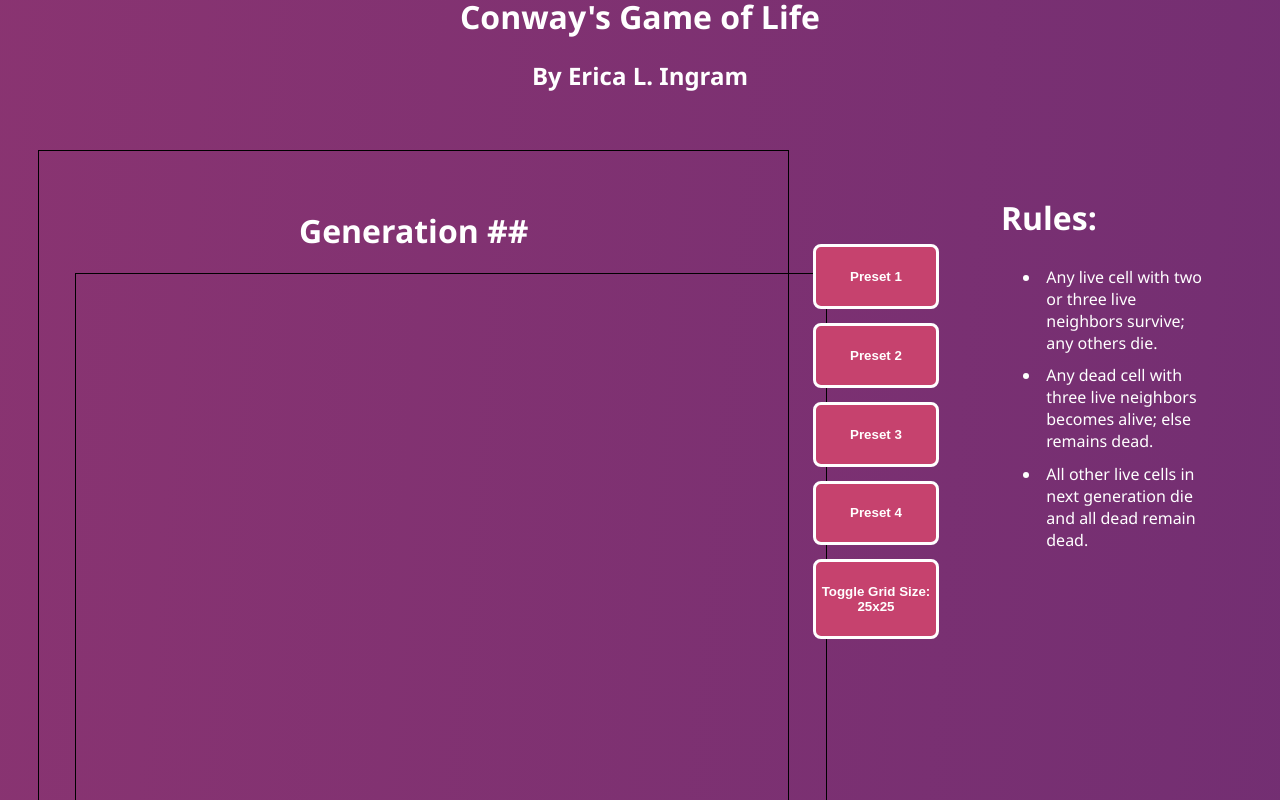
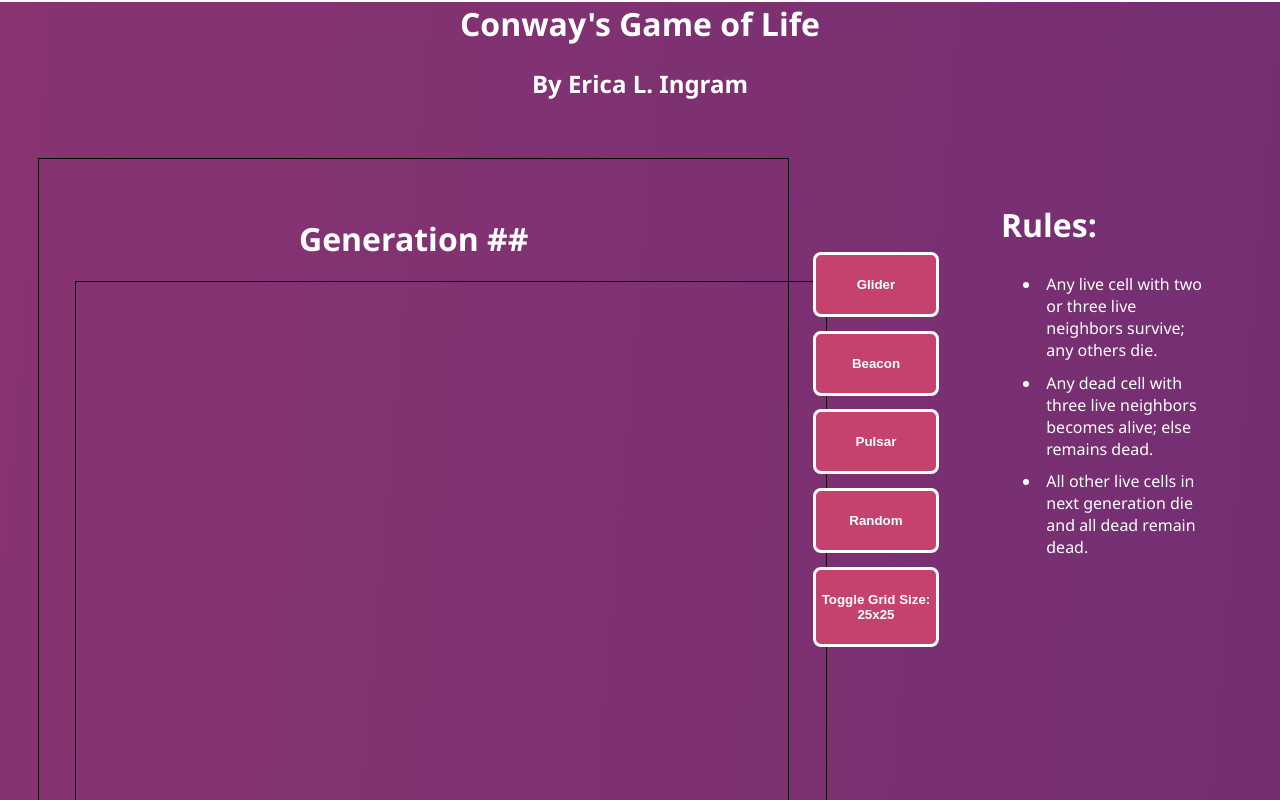
Before and after one commit to evoingram/cs-bw, a React (Create React App) app in the folder app/cs-bw/: page / in a window 1280 px wide. Shown: the top 800 px of the page. Built offline with nearby package versions, Linux system fonts and the light colour scheme.

Commit message:
updated readme & selected presets

```diff
--- a/app/cs-bw/src/App.js
+++ b/app/cs-bw/src/App.js
@@ -26,7 +26,7 @@ const Div = styled.div`
 	animation: ${smoothRide} 17s ease infinite;
 	color: white;
 	font-family: 'Segoe UI', Tahoma, Geneva, Verdana, sans-serif;
-	margin-top: -2.1%;
+	margin-top: -1.5%;
 `;
 
 const FlexContainer = styled.div`
--- a/app/cs-bw/src/components/Blog.js
+++ b/app/cs-bw/src/components/Blog.js
@@ -65,6 +65,7 @@ function Blog(props) {
 					interim period, I am using placeholders for the calculated pieces of information and will sub those
 					out as I complete the code.  I picked out colors to go with my animated gradient background and added the actual blank canvas in a separate canvas component.
 				</p>
+				<p>This was a holiday weekend, so our build week, normally five days, was cut short to four days, and beacuse I still wanted to get five days in for the build week, I went ahead, got all nice and set up for Tuesday, when i will start working on the actual Game of Life part.  I've mostly got everything else set up, so I'm in a pretty good spot for tomorrow.</p>
 				<h2>Day 2: Tuesday</h2>
 				<h2>Day 3: Wednesday</h2>
 				<h2>Day 4: Thursday</h2>
--- a/app/cs-bw/src/components/PSButtons.js
+++ b/app/cs-bw/src/components/PSButtons.js
@@ -26,16 +26,16 @@ function PSButtons() {
 	return (
 		<Div>
 			<Button id="PS1">
-				<h4>Preset 1</h4>
+				<h4>Glider</h4>
 			</Button>
 			<Button id="PS2">
-				<h4>Preset 2</h4>
+				<h4>Beacon</h4>
 			</Button>
 			<Button id="PS3">
-				<h4>Preset 3</h4>
+				<h4>Pulsar</h4>
 			</Button>
 			<Button id="PS4">
-				<h4>Preset 4</h4>
+				<h4>Random</h4>
 			</Button>
 			<Button id="PS5">
 				<h4>Toggle Grid Size: 25x25</h4>
```
